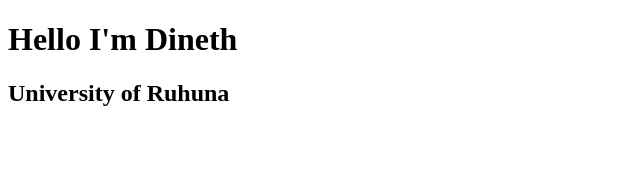
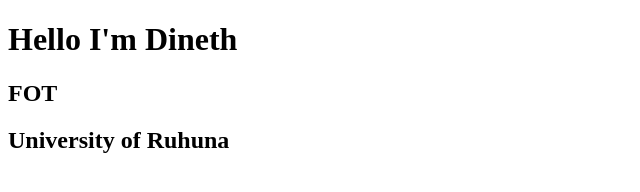
Before and after one commit to infozaselalk/newRepo, a plain HTML site: page index.html in a window 1280 px wide. Shown: the whole page, without its empty margins (0-640 px from the left). Drawn offline with Linux system fonts and the light colour scheme.

Commit message:
Update index.html

```diff
--- a/index.html
+++ b/index.html
@@ -8,6 +8,8 @@
 <body>
     <!-- about me -->
     <h1>Hello I'm Dineth</h1>
+    <h2>FOT</h2>
     <h2>University of Ruhuna</h2>
+
 </body>
 </html>
```
